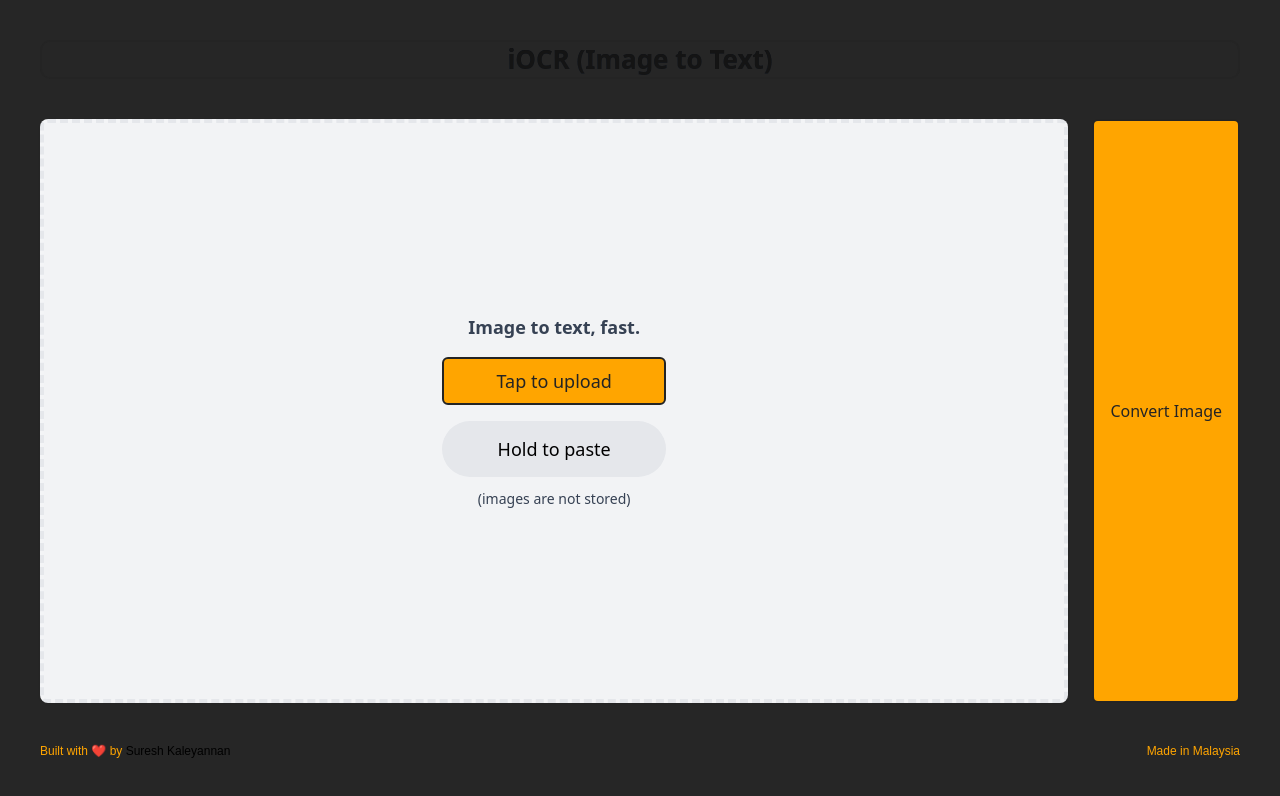
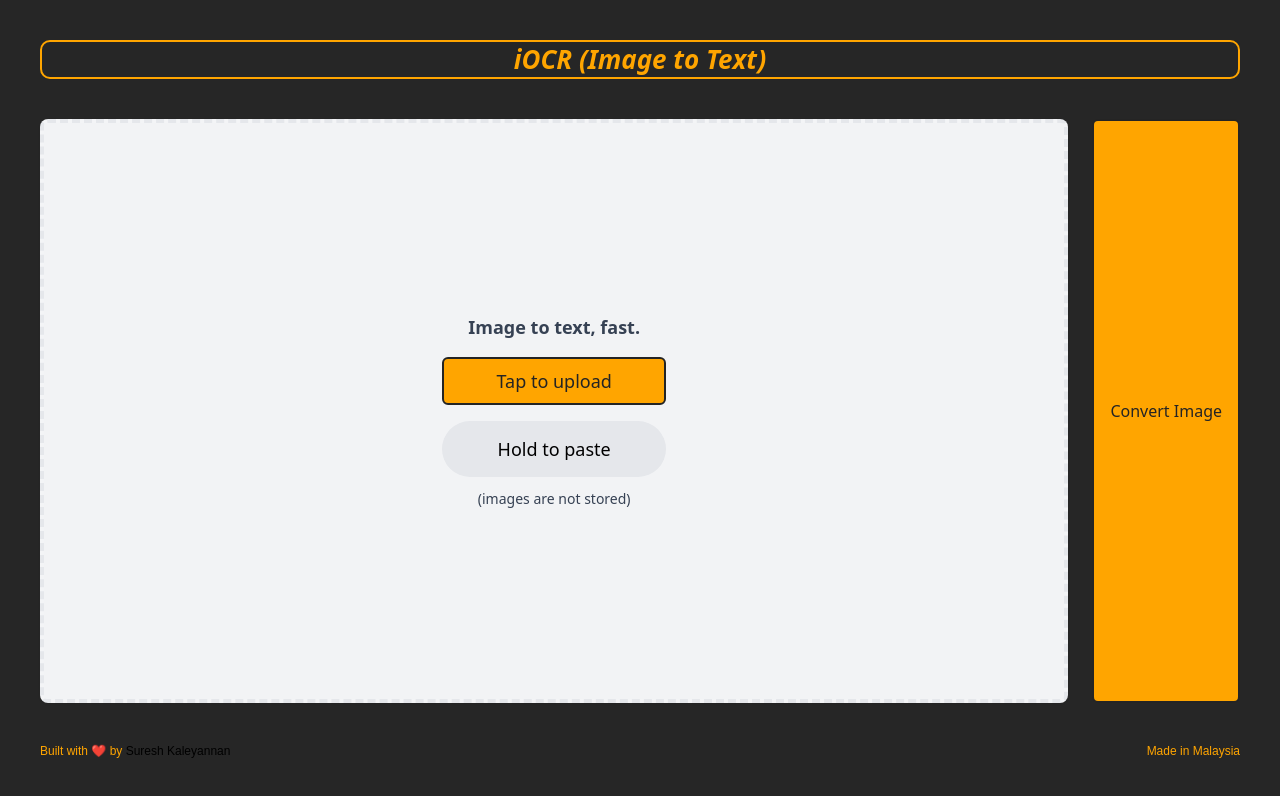
Before and after one commit to sureshapps/pictx, a Next.js app: page / in a window 1280 px wide. Shown: the top 796 px of the page. Built offline with nearby package versions, Linux system fonts and the light colour scheme.

Commit message:
Update globals.css

```diff
--- a/app/globals.css
+++ b/app/globals.css
@@ -38,12 +38,12 @@
 }
 
 h1 {
-	background-color: orange;
-	color: #141414;
-	border: 2px solid #242424;
+	color: orange;
+	border: 2px solid orange;
 	border-radius: 10px;
 	font-weight: 900;
 	font-size: 26px;
+	font-style: italic;
 
 
 
```
